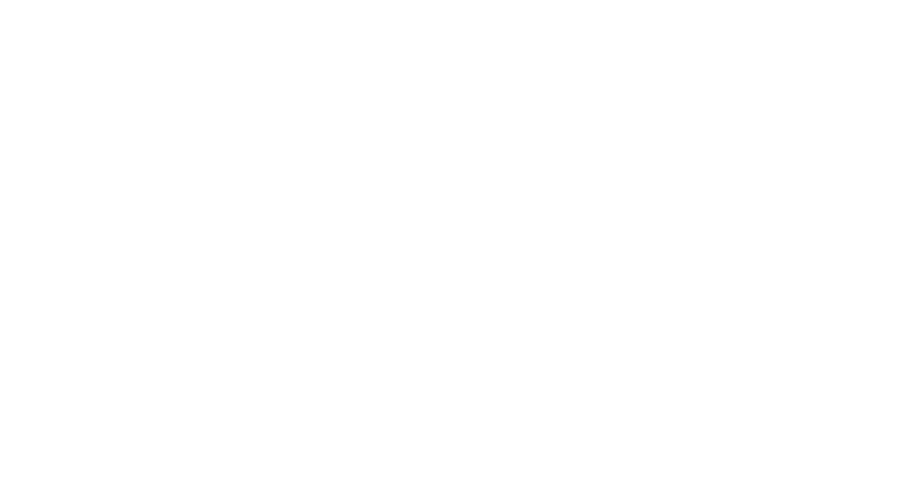
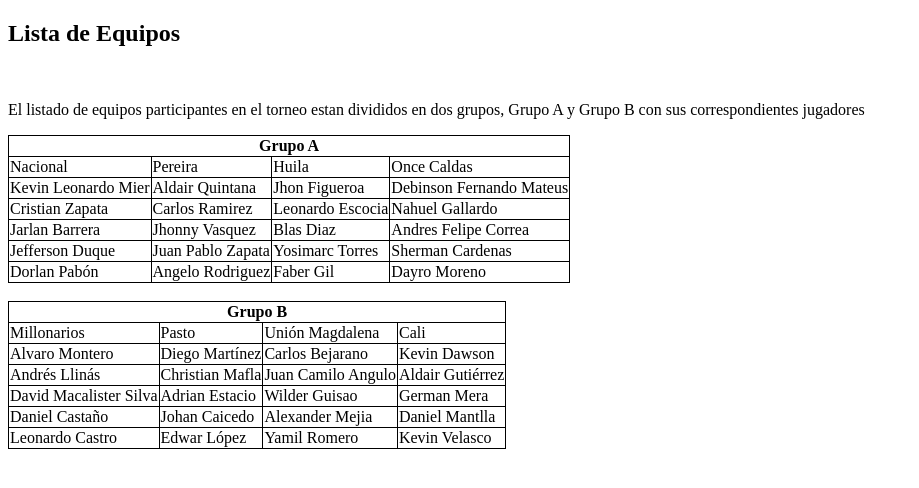
Before and after one commit to luismariofg132/Progra2-Final, a plain HTML site: page Front/Pages/jugadores.html in a window 1280 px wide. Shown: the whole page, without its empty margins (0-919 px from the left). Drawn offline with Linux system fonts and the light colour scheme.

Commit message:
Se modifica la pagina de jugadores

```diff
--- a/Front/Pages/jugadores.html
+++ b/Front/Pages/jugadores.html
@@ -5,11 +5,106 @@
     <meta charset="UTF-8">
     <meta http-equiv="X-UA-Compatible" content="IE=edge">
     <meta name="viewport" content="width=device-width, initial-scale=1.0">
-    <title>Document</title>
+    <title>Lista De Equipos</title>
+    <link rel="stylesheet" href="../Style/jugadores.css">
 </head>
 
 <body>
-
+    <h2>Lista de Equipos</h2>
+    <br>
+    <p>El listado de equipos participantes en el torneo estan divididos en dos grupos, Grupo A y Grupo B con sus
+        correspondientes jugadores</p>
+    <table>
+        <thead>
+            <tr>
+                <th colspan="4">Grupo A</th>
+            </tr>
+        </thead>
+        <tbody>
+            <tr>
+                <td>Nacional</td>
+                <td>Pereira</td>
+                <td>Huila</td>
+                <td>Once Caldas</td>
+            </tr>
+            <tr>
+                <td>Kevin Leonardo Mier</td>
+                <td>Aldair Quintana</td>
+                <td>Jhon Figueroa</td>
+                <td>Debinson Fernando Mateus</td>
+            </tr>
+            <tr>
+                <td>Cristian Zapata</td>
+                <td>Carlos Ramirez</td>
+                <td>Leonardo Escocia</td>
+                <td>Nahuel Gallardo</td>
+            </tr>
+            <tr>
+                <td>Jarlan Barrera</td>
+                <td>Jhonny Vasquez</td>
+                <td>Blas Diaz</td>
+                <td>Andres Felipe Correa</td>
+            </tr>
+            <tr>
+                <td>Jefferson Duque</td>
+                <td>Juan Pablo Zapata</td>
+                <td>Yosimarc Torres</td>
+                <td>Sherman Cardenas</td>
+            </tr>
+            <tr>
+                <td>Dorlan Pabón</td>
+                <td>Angelo Rodriguez</td>
+                <td>Faber Gil</td>
+                <td>Dayro Moreno</td>
+            </tr>
+        </tbody>
+    </table>
+    <br>
+    <table>
+        <thead>
+            <tr>
+                <th colspan="4">Grupo B</th>
+            </tr>
+        </thead>
+        <tbody>
+            <tr>
+                <td>Millonarios</td>
+                <td>Pasto</td>
+                <td>Unión Magdalena</td>
+                <td>Cali</td>
+            </tr>
+            <tr>
+                <td>Alvaro Montero</td>
+                <td>Diego Martínez</td>
+                <td>Carlos Bejarano</td>
+                <td>Kevin Dawson</td>
+            </tr>
+            <tr>
+                <td>Andrés Llinás</td>
+                <td>Christian Mafla</td>
+                <td>Juan Camilo Angulo</td>
+                <td>Aldair Gutiérrez</td>
+            </tr>
+            <tr>
+                <td>David Macalister Silva</td>
+                <td>Adrian Estacio</td>
+                <td>Wilder Guisao</td>
+                <td>German Mera</td>
+            </tr>
+            <tr>
+                <td>Daniel Castaño</td>
+                <td>Johan Caicedo</td>
+                <td>Alexander Mejia</td>
+                <td>Daniel Mantlla</td>
+            </tr>
+            <tr>
+                <td>Leonardo Castro</td>
+                <td>Edwar López</td>
+                <td>Yamil Romero</td>
+                <td>Kevin Velasco</td>
+            </tr>
+        </tbody>
+    </table>
 </body>
 
 </html>
--- /dev/null
+++ b/Front/Style/jugadores.css
@@ -0,0 +1,6 @@
+table,
+th,
+td {
+    border: 1px solid black;
+    border-collapse: collapse;
+}
```
